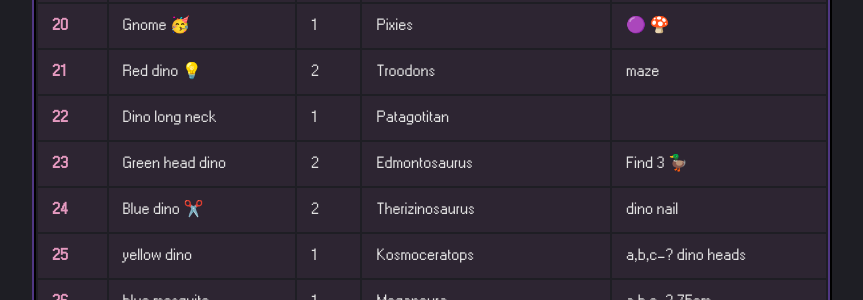
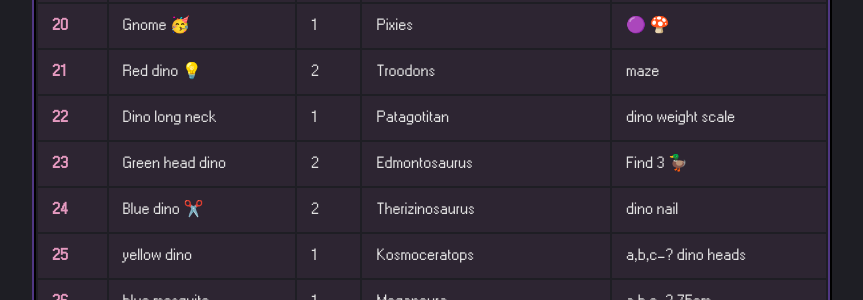
Before and after one commit to juliacb/SharedNotes, a Jekyll site: the page built from notes/bear-snacks-cards.md, in a window 1280 px wide. Shown: the part 1053-1353 px from the top of the page, without its empty margins (208-1071 px from the left). Built offline with Jekyll 4.4.1, drawn with Linux system fonts in a browser that asks for light colours.

Commit message:
Publish note BEAR Snacks Cards

```diff
--- a/notes/bear-snacks-cards.md
+++ b/notes/bear-snacks-cards.md
@@ -28,7 +28,7 @@ title: "BEAR Snacks Cards"
 | **19**     | Blue Ogre                  | 2     | Trolls                    | Troll Maze            |
 | **20**     | Gnome 🥳                   | 1     | Pixies                    | 🟣 🍄                 |
 | **21**     | Red dino 💡                | 2     | Troodons                  | maze                  |
-| **22**     | Dino long neck             | 1     | Patagotitan               |                       |
+| **22**     | Dino long neck             | 1     | Patagotitan               | dino weight scale     |
 | **23**     | Green head dino            | 2     | Edmontosaurus             | Find 3 🦆             |
 | **24**     | Blue dino ✂️               | 2     | Therizinosaurus           | dino nail             |
 | **25**     | yellow dino                | 1     | Kosmoceratops             | a,b,c-? dino heads    |
```
